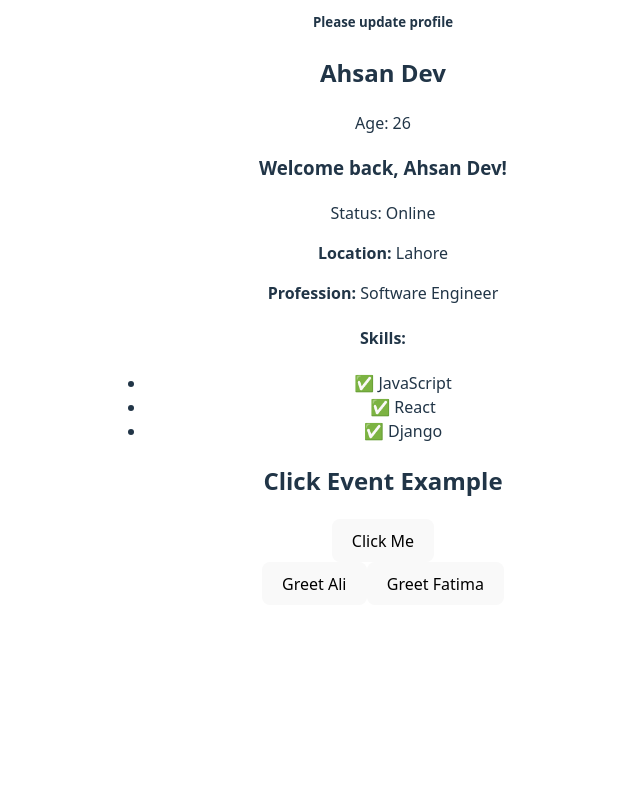
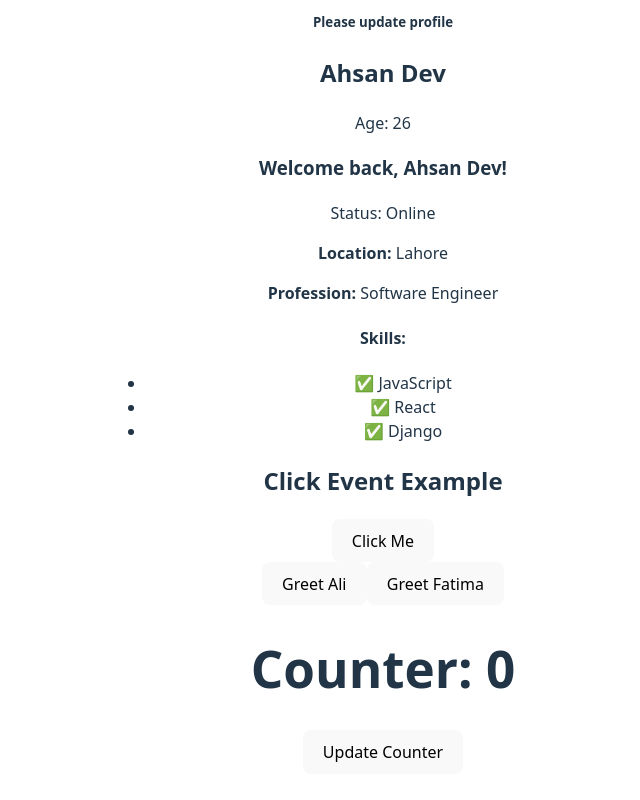
Before and after one commit to ahsan123-png/startUp, a React (Vite) app: page / in a window 1280 px wide. Shown: the part 588-1388 px from the top of the page, without its empty margins (257-897 px from the left). Before the commit the page ends 1225 px from the top, so only its background shows below. Built offline with nearby package versions, Linux system fonts and the light colour scheme.

Commit message:
At here we are learn about State with Hook useState

```diff
--- a/src/App.jsx
+++ b/src/App.jsx
@@ -6,7 +6,7 @@ import Hero from './Hero' // import Hero component from Hero file
 import Login,{msg, Settings, Profile} from './UserComponent' // here you cn see how we import multi componenets from a single file
 import UserCard from './UserCard'
 import ClickExample,{GreetUser} from './ClickExample'
-
+import Counter from './Counter'
 function App() {
   return (
     // <> Fragment
@@ -27,6 +27,7 @@ function App() {
     <ClickExample/>
      <GreetUser name="Ali" />
       <GreetUser name="Fatima" />
+      <Counter />
     </>
   )}
 
--- /dev/null
+++ b/src/Counter.jsx
@@ -0,0 +1,41 @@
+// here we learn abount state in reat.js
+// what is stat?
+/**
+ In React, state is a built-in object that stores dynamic data for a component. It allows your component to remember information and react to user input or events.
+Think of it like a component’s personal memory. When the state changes, React automatically re-renders the component to reflect the new data.
+
+================================
+How to Use State in a React Project
+There are two main ways to use state depending on the type of component:
+1. Functional Components (with Hooks)
+React introduced the useState hook to manage state in functional components.
+
+2. Class Components (older style)
+
+🧩 When to Use State
+Use state when:
+- You want to track user input (e.g., form fields).
+- You need to toggle UI elements (e.g., modals, dropdowns).
+- You’re fetching and displaying dynamic data (e.g., from an API).
+- You want to track changes over time (e.g., counters, timers).
+
+🧼 Best Practices
+- Never modify state directly. Always use setState or the updater function.
+- Lift state up when multiple components need access to the same data.
+- Keep state minimal—don’t store derived or redundant data.
+ */
+import { useState } from 'react';  // when we see any state use import with name use = Hooks (useState)
+const Counter =() =>{
+    const [count, setCounter]=useState(0)
+    return(
+        <>
+            <h1>Counter: {count}</h1>
+            <button onClick={() => {
+                setCounter(count+1)
+            }}>Update Counter</button>
+        </>
+    )
+}
+
+
+export default Counter
```
